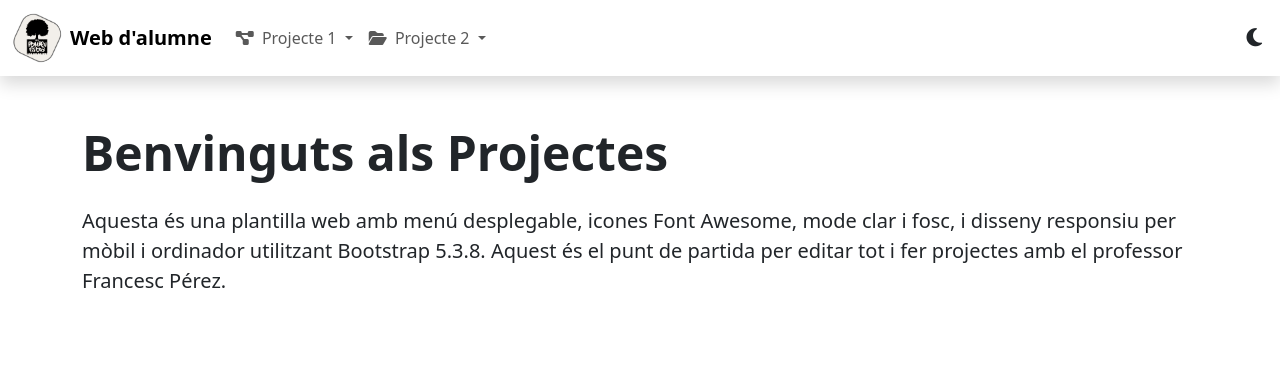
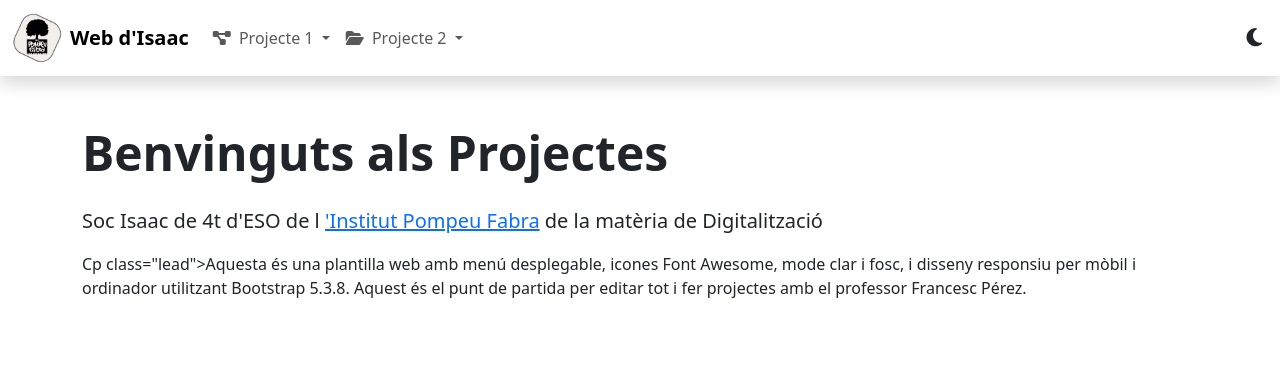
Before and after one commit to imartine724/imartine724.github.io, a plain HTML site: page index.html in a window 1280 px wide. Drawn offline with nearby package versions, Linux system fonts and the light colour scheme.

Commit message:
Update index.html

```diff
--- a/index.html
+++ b/index.html
@@ -3,7 +3,7 @@
 <head>
   <meta charset="UTF-8">
   <meta name="viewport" content="width=device-width, initial-scale=1.0">
-  <title>Plantilla Web Pompeu</title>
+  <title>Web d'Isaac</title>
   <link href="https://cdn.jsdelivr.net/npm/bootstrap@5.3.8/dist/css/bootstrap.min.css" rel="stylesheet">
   <link href="https://cdnjs.cloudflare.com/ajax/libs/font-awesome/6.7.2/css/all.min.css" rel="stylesheet">
   <style>
@@ -67,7 +67,7 @@
       <!-- 5. Logo i text -->
       <a class="navbar-brand d-flex align-items-center" href="#">
         <img src="logo.png" alt="Logo" class="logo rounded-circle me-2">
-        <span class="fw-bold">Web d'alumne</span>
+        <span class="fw-bold">Web d'Isaac</span>
       </a>
 
       <!-- Botó menú mòbil -->
@@ -108,7 +108,8 @@
   <!-- Contingut -->
   <main class="container py-5">
     <h1 class="display-5 fw-bold mb-4">Benvinguts als Projectes</h1>
-    <p class="lead">Aquesta és una plantilla web amb menú desplegable, icones Font Awesome, mode clar i fosc, i disseny responsiu per mòbil i ordinador utilitzant Bootstrap 5.3.8. Aquest és el punt de partida per editar tot i fer projectes amb el professor Francesc Pérez.</p>
+     <p class="lead">Soc Isaac de 4t d'ESO de l <a href="">'Institut Pompeu Fabra</a> de la matèria de Digitalització</p>
+    Cp class="lead">Aquesta és una plantilla web amb menú desplegable, icones Font Awesome, mode clar i fosc, i disseny responsiu per mòbil i ordinador utilitzant Bootstrap 5.3.8. Aquest és el punt de partida per editar tot i fer projectes amb el professor Francesc Pérez.</p>
   </main>
 
   <script src="https://cdn.jsdelivr.net/npm/bootstrap@5.3.8/dist/js/bootstrap.bundle.min.js"></script>
```
